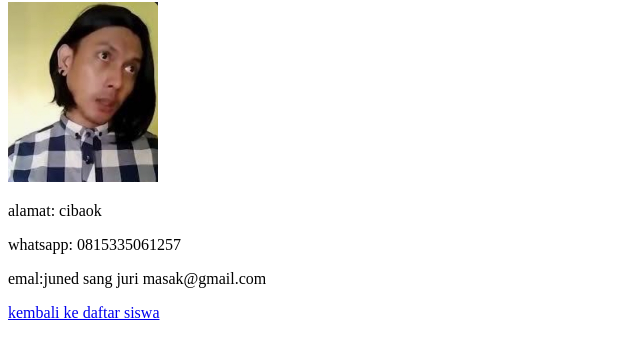
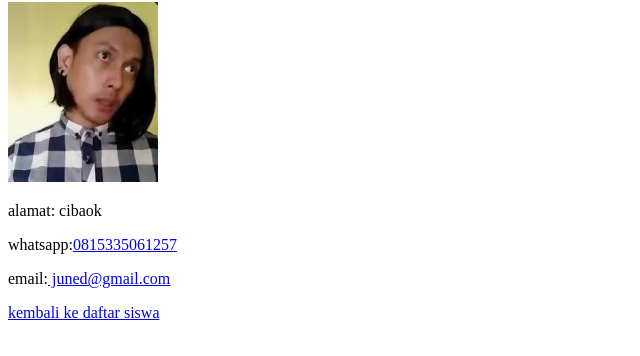
Before and after one commit to revi23-sys/Latihan4, a plain HTML site: page juned.html in a window 1280 px wide. Shown: the part 78-434 px from the top of the page, without its empty margins (0-640 px from the left). Drawn offline with Linux system fonts and the light colour scheme.

Commit message:
update juned.html

```diff
--- a/juned.html
+++ b/juned.html
@@ -12,8 +12,8 @@
 
 <img  src="./foto/si juned.jpg" alt="foto si juned"width="150" />
 <p>alamat: cibaok</p>
-<p>whatsapp: 0815335061257</p>
-<p>emal:juned sang juri masak@gmail.com</p>
+<p>whatsapp:<a href ="https :// wa.me15335061257">0815335061257</a>
+<p>email:<a href ="juned sang juri masak@gmail.com"> juned@gmail.com</a></p>
 
 <a href="../index.html">kembali ke daftar siswa</a>
 </body>
```
